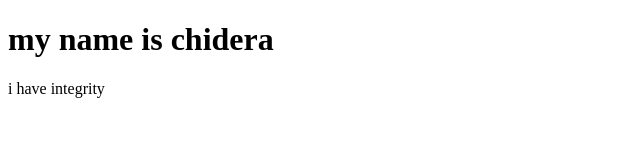
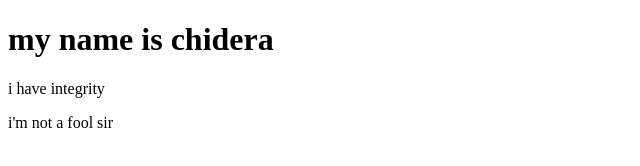
Before and after one commit to EMMANDIOMA/trying, a plain HTML site: page index.html in a window 1280 px wide. Shown: the whole page, without its empty margins (0-640 px from the left). Drawn offline with Linux system fonts and the light colour scheme.

Commit message:
third commit

```diff
--- a/index.html
+++ b/index.html
@@ -8,5 +8,6 @@
   <body>
     <h1>my name is chidera</h1>
     <p>i have integrity</p>
+    <p>i'm not a fool sir</p>
   </body>
 </html>
```
